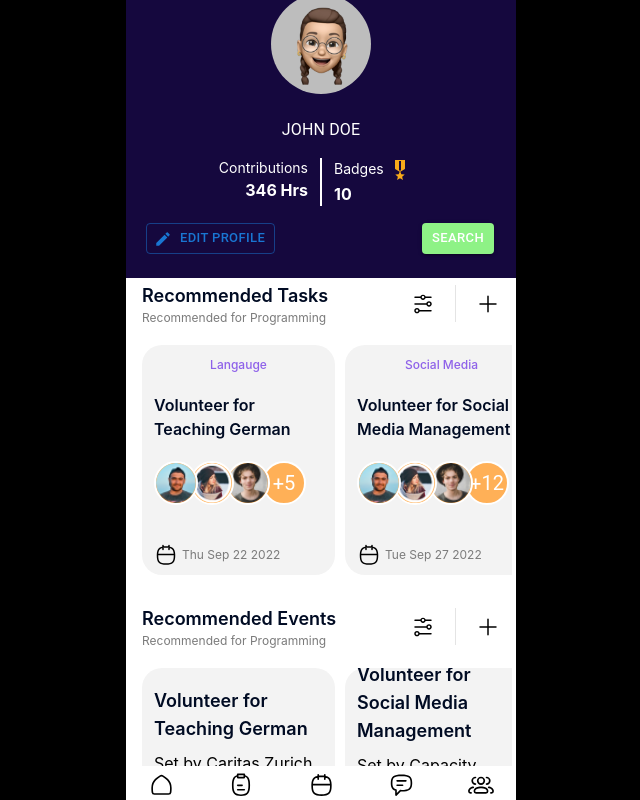
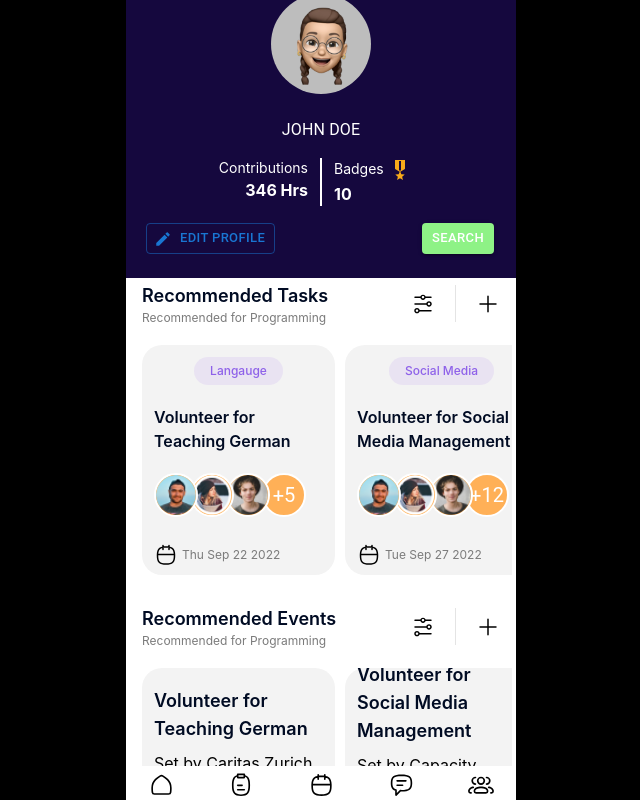
Before and after one commit to Zoya-Anwar/hack-zurich-2022, a React (Create React App) app in the folder frontend/: page /homepage in a window 1280 px wide. Shown: the whole page, without its empty margins (319-959 px from the left). Built offline with nearby package versions, Linux system fonts and the light colour scheme; grey boxes are pictures that could not be loaded.

Commit message:
Apply low priority bug fixes

```diff
--- a/frontend/src/Components/Card.tsx
+++ b/frontend/src/Components/Card.tsx
@@ -16,7 +16,18 @@ export function TaskCard(props: {
     <div className="relative w-full h-full">
       <div className=" flex flex-col p-3  space-y-5 w-full h-full rounded-[20px] bg-[#f3f3f3]">
         <div className="flex flex-row justify-evenly items-center space-x-6">
-          <p className=" text-xs font-medium text-right text-[#8e61e9]">
+          <p
+            className=" text-xs font-medium text-right text-[#8e61e9]"
+            style={{
+              backgroundColor: "rgba(147, 92, 233, 0.1)",
+              borderRadius: "30px",
+              display: "flex",
+              flexDirection: "row",
+              justifyContent: "center",
+              alignItems: "center",
+              padding: "6px 16px",
+              color: "#8E61E9"
+            }}>
             {category}
           </p>
           {
--- a/frontend/src/Components/TaskOrEventCard.tsx
+++ b/frontend/src/Components/TaskOrEventCard.tsx
@@ -9,7 +9,16 @@ export function TaskOrEventCard(props:{item:{name:string,description?:string ,im
         const {name,description,image} = props?.item;
 
         return <div className='w-full h-full overflow-hidden flex flex-col space-y-1 justify-around'>
-         <Skills skills={props.item?.skills??[]} />
+          <h5 style={{
+            fontWeight: 'bold',
+          }}>
+            Skills
+          </h5>
+          <div style={{
+              marginLeft: '-15px'
+          }}>
+            <Skills skills={props.item?.skills??[]} />
+          </div>
 
         <div className="flex flex-col justify-around space-y-2 w-[328px]  h-[347px] rounded-[20px] p-3 bg-[#f3f3f3] ]">
 
--- a/frontend/src/index.css
+++ b/frontend/src/index.css
@@ -26,7 +26,7 @@ html, body, #root {
 }
 
 .MuiBottomNavigationAction-root.Mui-selected svg path {
-	fill: #1976d2 !important;
+	stroke: #1976d2 !important;
 }
 
 .MuiSnackbar-anchorOriginBottomCenter {
```
